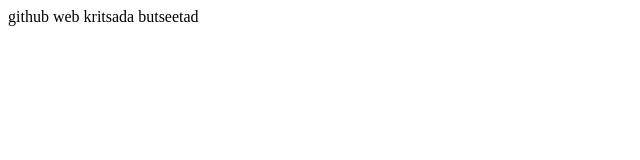
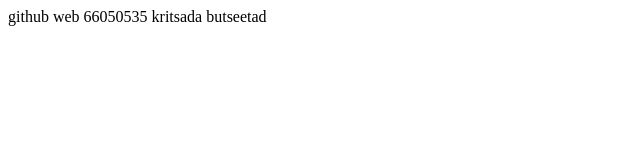
Before and after one commit to fivefoxepp/fivefoxepp.github.io, a plain HTML site: page index.html in a window 1280 px wide. Shown: the whole page, without its empty margins (0-640 px from the left). Drawn offline with Linux system fonts and the light colour scheme.

Commit message:
Update index.html

```diff
--- a/index.html
+++ b/index.html
@@ -6,6 +6,6 @@
     <title>Document</title>
 </head>
 <body>
-    github web kritsada butseetad
+    github web 66050535 kritsada butseetad
 </body>
 </html>
```
